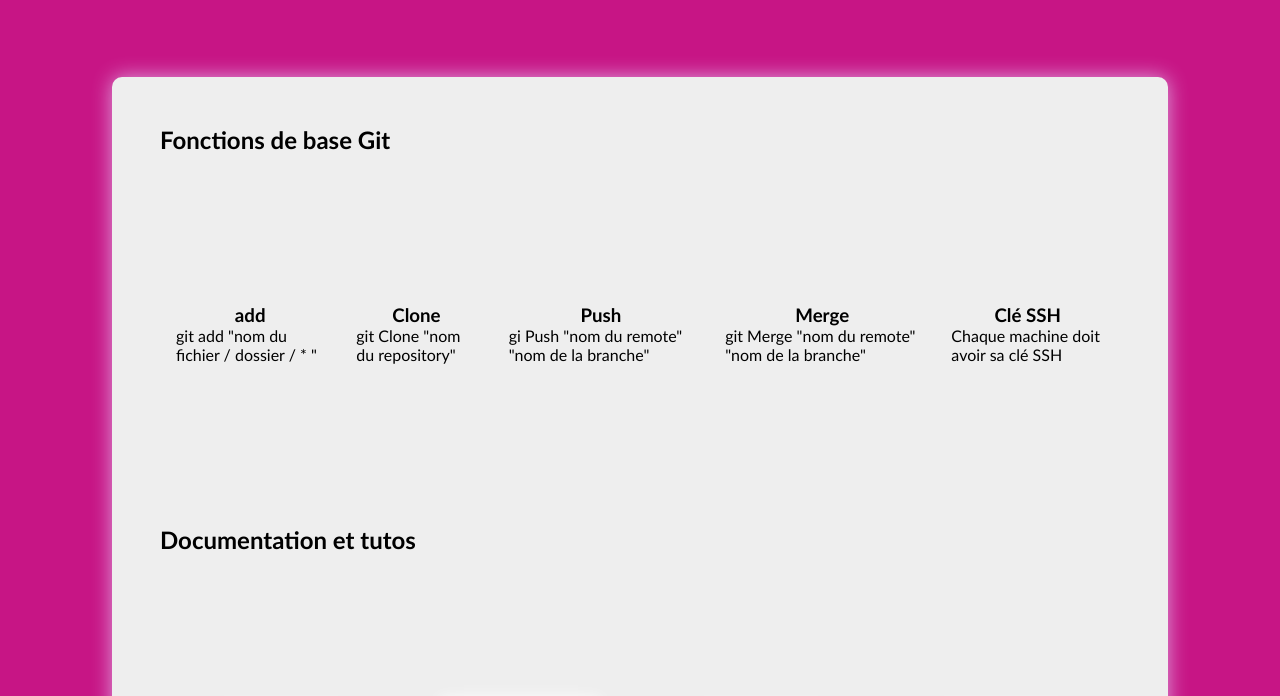
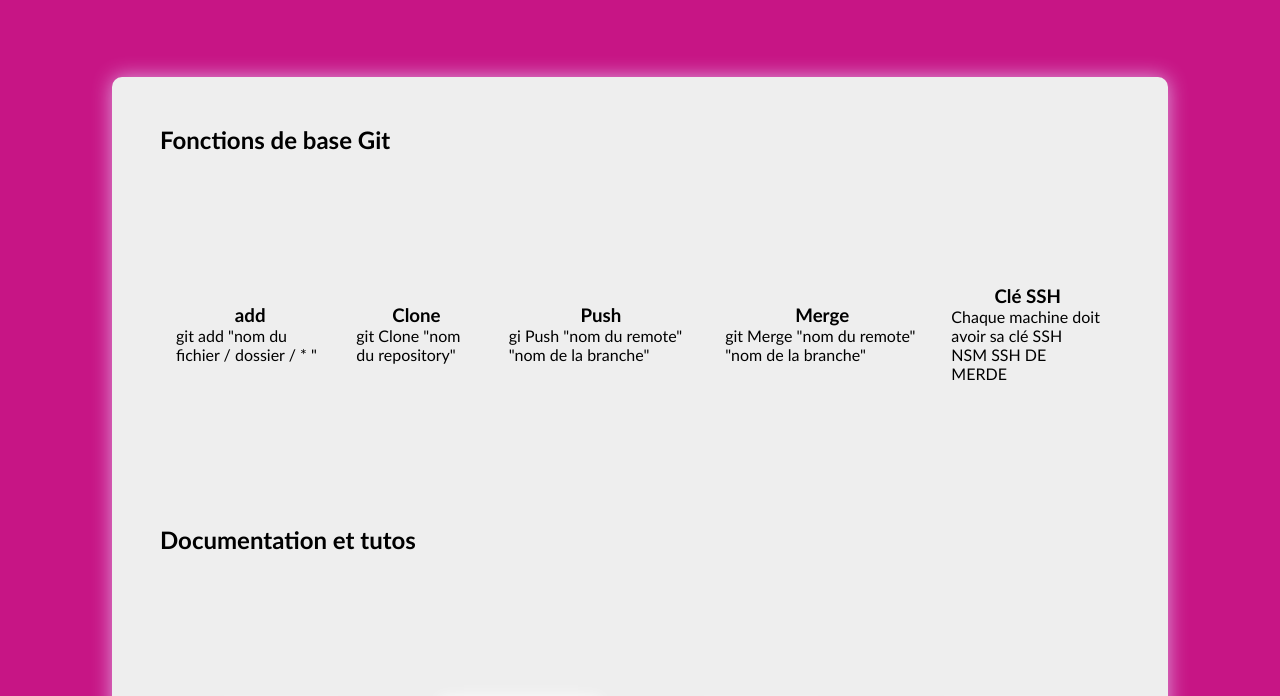
Before and after one commit to rubentrottein/testHTML, a plain HTML site: page index.html in a window 1280 px wide. Shown: the part 99-795 px from the top of the page. Drawn offline with Linux system fonts and the light colour scheme.

Commit message:
Information SSH

```diff
--- a/index.html
+++ b/index.html
@@ -38,6 +38,7 @@
                     <aside>
                         <h3>Clé SSH</h3>
                         <p>Chaque machine doit avoir sa clé SSH</p>
+                        <code>NSM SSH DE MERDE</code>
                     </aside>
                 </article>
             </section>
```
